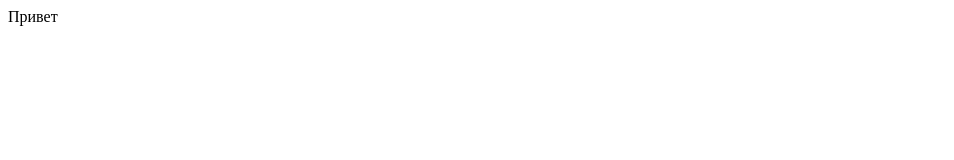
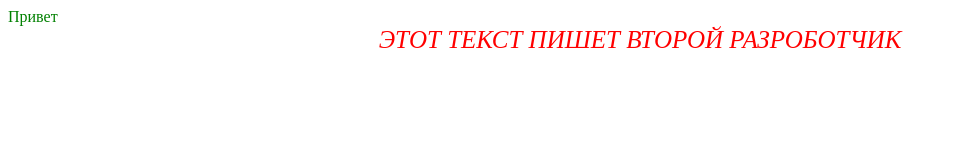
Before and after one commit to Dimavabik/gitlesson, a plain HTML site: page index.html in a window 1280 px wide. Shown: the whole page, without its empty margins (0-954 px from the left). Drawn offline with Linux system fonts and the light colour scheme.

Commit message:
added new block and link css, js

```diff
--- a/css/main.css
+++ b/css/main.css
@@ -1,3 +1,11 @@
-#hello{
+#hello {
     color: green;
 }
+
+.title {
+    font-size: 25px;
+    text-align: center;
+    color: red;
+    text-transform: uppercase;
+    font-style: italic;
+}
--- a/index.html
+++ b/index.html
@@ -3,12 +3,18 @@
 <head>
     <meta charset="UTF-8">
     <title>Git</title>
+    <link rel="stylesheet" href="css/main.css">
 </head>
 <body>
 
 <div id="hello">
     Привет
 </div>
+<div class="title">
+Этот текст пишет второй разроботчик
+</div>
 
+
+<script src="js/main.js"></script>
 </body>
 </html>
```
